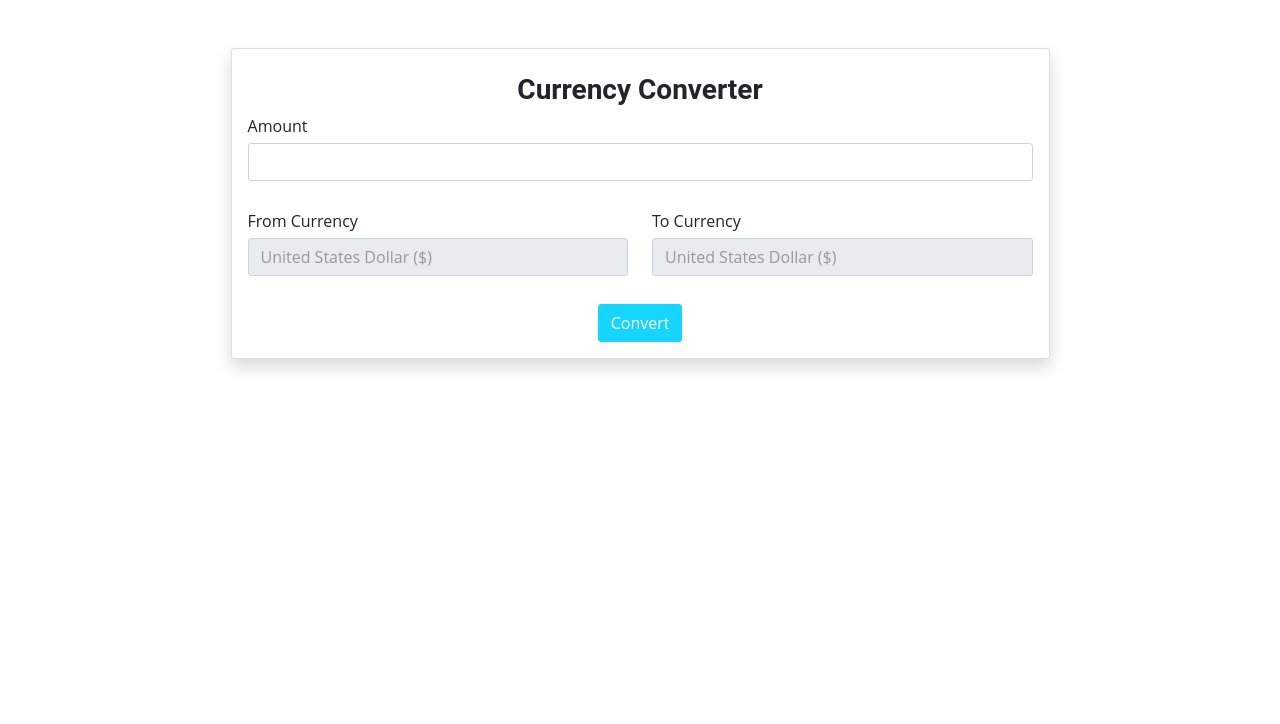
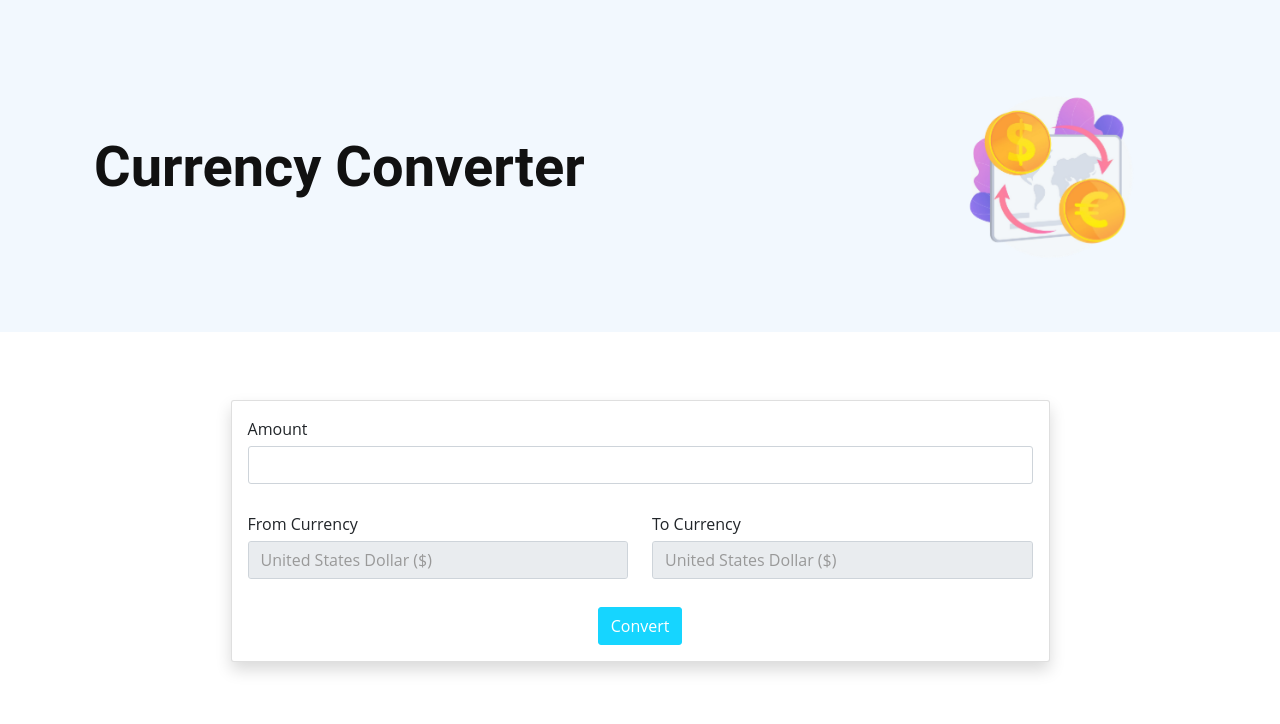
Before and after one commit to DjangoWriters-Internet-Application/Coin-Rush, a Django app: page /converter/ in a window 1280 px wide. Shown: the part 76-800 px from the top of the page. Run offline with Django 4.2, Linux system fonts and the light colour scheme; some libraries are stand-ins or nearby versions.

Commit message:
working with improvements and design

```diff
--- a/coinRush/templates/converter_template.html
+++ b/coinRush/templates/converter_template.html
@@ -4,14 +4,26 @@
     <link rel="stylesheet" href="{% static 'css/news.css' %}">
 {% endblock extraHead %}
 
+{% block banner %}
+    <div class="container-fluid hero-header bg-light py-2 mb-5">
+        <div class="container py-5">
+            <div class="row g-5 align-items-center">
+                <div class="col-lg-9">
+                    <h1 class="display-4 mb-3 animated slideInDown">Currency Converter</h1>
+                </div>
+                <div class="col-lg-3 animated fadeIn">
+                    <img class="img-fluid animated pulse infinite banner-img"
+                         src="{% static 'images/hero-conv.png' %}" alt="">
+                </div>
+            </div>
+        </div>
+    </div>
+{% endblock banner%}
 {% block content %}
-
-    <pre>{{ data | safe }}</pre>
-
-    <div class="container my-5">
+<pre>{{ data | safe }}</pre>
+    <div class="container mb-5">
         <div class="card w-75 mx-auto rounded shadow" >
             <div class="card-body">
-                <h3 class="card-title my-2 text-center ">Currency Converter</h3>
 
                 <form method="post" class="needs-validation" >
                     {% csrf_token %}
--- a/coinRush/urls.py
+++ b/coinRush/urls.py
@@ -27,6 +27,7 @@ urlpatterns = [
     path("nft/", views.nftmarketplace, name="NFTMarketPlace"),
     path("nft/<int:nft_id>/", views.nft_detail, name="nft_detail"),
     path('converter/', views.convert_data, name='cryptocurrency_data'),
+    path('stock/<int:stock_id>', views.test, name='test'),
 
 ]
 urlpatterns += static(settings.MEDIA_URL, document_root=settings.MEDIA_ROOT)
--- a/coinRush/views.py
+++ b/coinRush/views.py
@@ -43,6 +43,7 @@ from .models import (
     UserHolding,
     User,
     Learn,
+StockPrice,
     CourseCategory,
     Feedback,
     News,
@@ -78,6 +79,13 @@ def home(request):
 
 def about(request):
     return render(request, "about.html")
+
+
+def test(request,stock_id):
+    s=Stock.objects.get(pk=stock_id)
+    p=StockPrice.objects.filter(stock=s)
+    return render(request, "test.html",{"p":p,"s":s})
+
 
 
 def services(request):
```
Also changed, not shown: coinRush/templates/posts/discussion_all.html (+16 -3 lines), coinRush/templates/test.html (added, +13 -0 lines), coinRush/migrations/0011_alter_user_created_date.py (added), coinRush/static/images/hero-conv.png (added), coinRush/static/images/hero-dis.jpg (added), coinRush/static/images/hero-dis1.png (added), coinRush/static/images/sample-avatar.png (added), media/stock_pics/ETH_24JdVdq.png (added), 1 other file.
